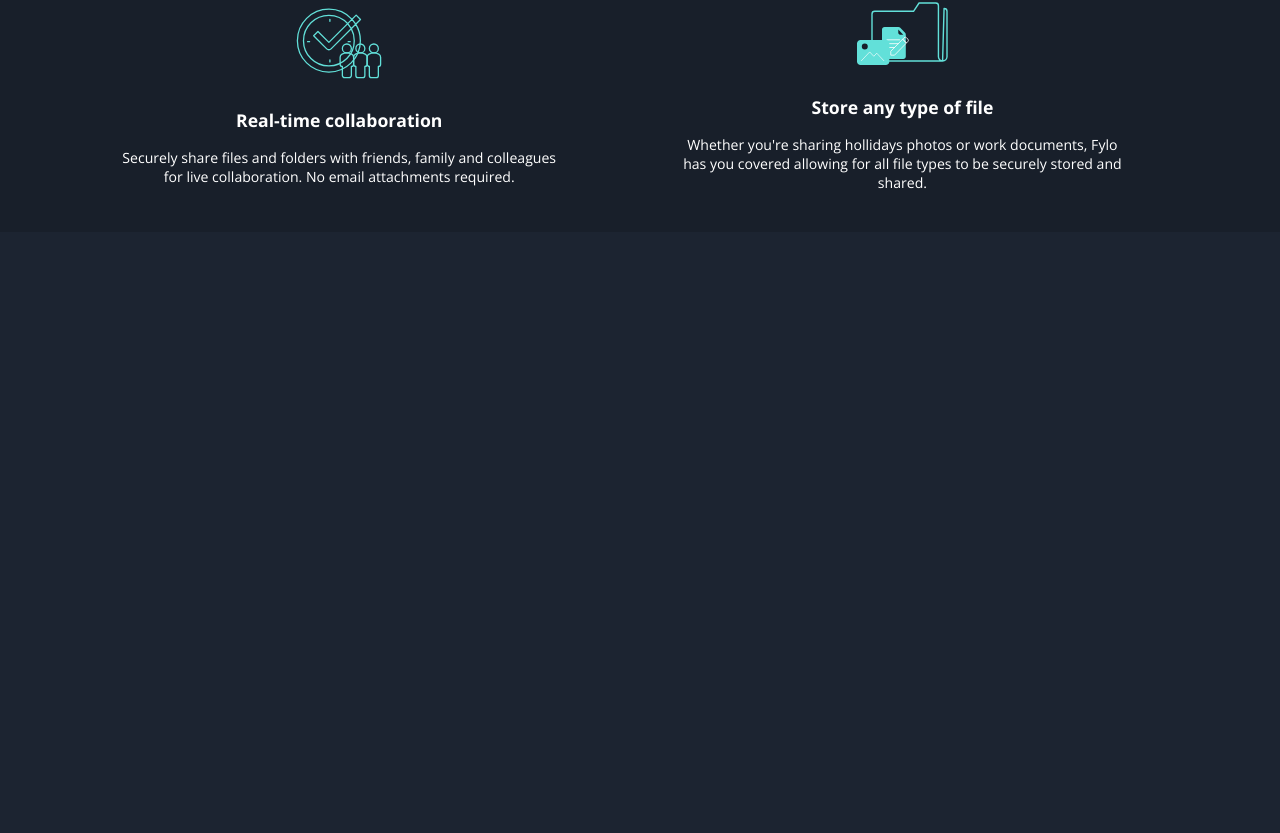
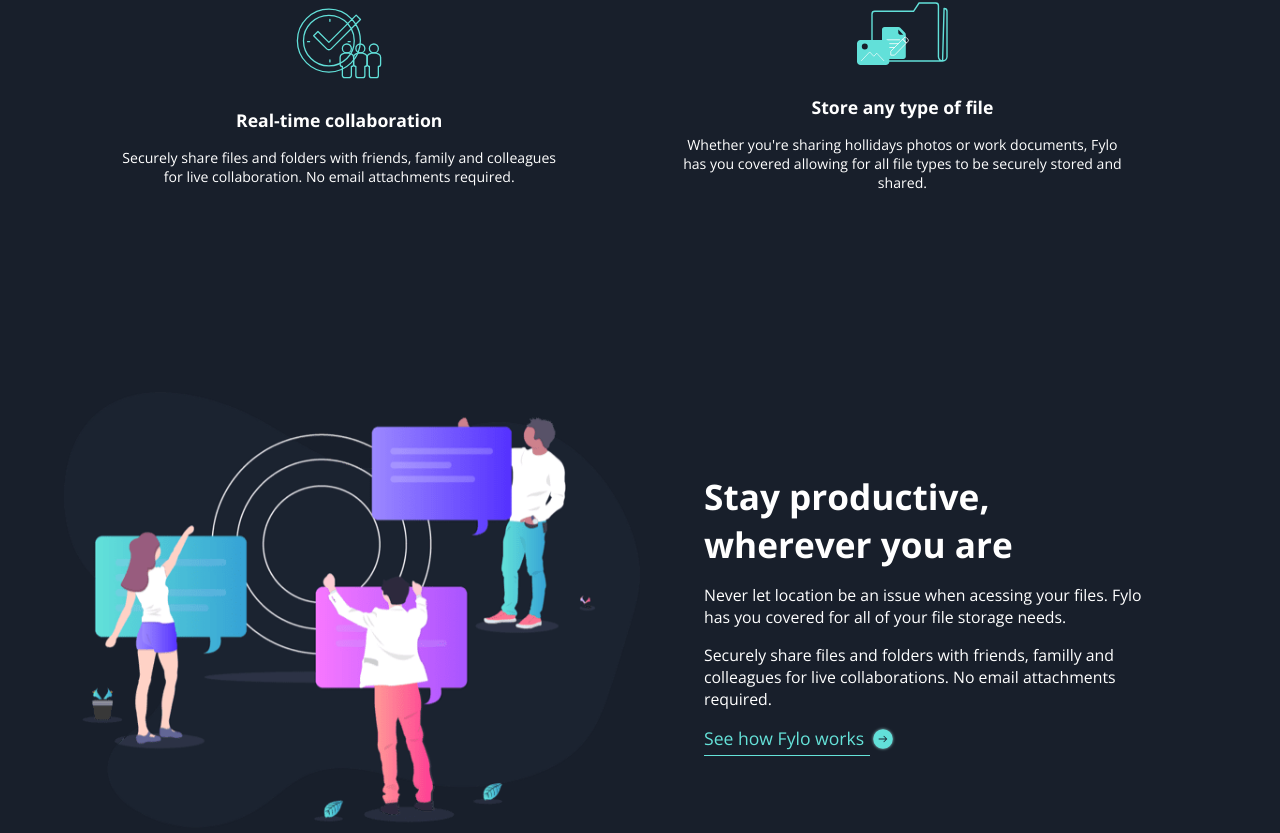
Before and after one commit to matheush9/fylo-dark-page, a Next.js app: page / in a window 1280 px wide. Shown: the part 1411-2244 px from the top of the page. Before the commit the page ends 1643 px from the top, so only its background shows below. Built offline with nearby package versions, Linux system fonts and the light colour scheme.

Commit message:
Stay production component

```diff
--- a/src/components/Hero/hero.module.scss
+++ b/src/components/Hero/hero.module.scss
@@ -1,6 +1,11 @@
 @import "/src/styles/cores.scss";
 
 .component {
+  background-color: $dark-blue1;
+  background-image: url('/images/bg-curvy-desktop.svg');
+  background-repeat: no-repeat;
+  background-size: cover;
+  background-position: center;
   .intro {
     display: flex;
     align-items: center;
--- a/src/components/Items/items.module.scss
+++ b/src/components/Items/items.module.scss
@@ -1,8 +1,7 @@
 @import "/src/styles/cores.scss";
 
 .component {
-  margin-top: 20vh;
-  background-color: $dark-blue2;
+  margin: 20vh 0;
 
   .items {
     display: flex;
--- a/src/components/StayProductive/index.jsx
+++ b/src/components/StayProductive/index.jsx
@@ -1 +1,34 @@
 import styles from "./stayproductive.module.scss";
+import Image from "next/image";
+
+export default function StayProductive() {
+  return (
+    <div className={styles.component}>
+      <div className={styles.stayImage}>
+        <img src="/images/illustration-stay-productive.png" alt="" />
+      </div>
+
+      <div className={styles.stayText}>
+        <h2>Stay productive, wherever you are</h2>
+        <p>
+          Never let location be an issue when acessing your files. Fylo has you
+          covered for all of your file storage needs.
+        </p>
+        <p>
+          Securely share files and folders with friends, familly and colleagues
+          for live collaborations. No email attachments required.
+        </p>
+
+        <div className={styles.seeHow}>
+          <div>
+            <h4>See how Fylo works</h4>
+            <div className={styles.wrapper}></div>
+          </div>
+          <div className={styles.arrow}>
+            <img src="/images/icon-arrow.svg" alt="" />
+          </div>
+        </div>
+      </div>
+    </div>
+  );
+}
--- a/src/components/StayProductive/stayproductive.module.scss
+++ b/src/components/StayProductive/stayproductive.module.scss
@@ -1 +1,44 @@
 @import "/src/styles/cores.scss";
+
+.component {
+  display: flex;
+  padding: 0 5vw;
+
+  .stayImage {
+    img {
+      width: 45vw;
+    }
+  }
+  .stayText {
+    padding: 0 5vw;
+    margin-top: 10vh;
+    h2 {
+      font-size: 2rem;
+    }
+    p {
+      font-size: 0.9rem;
+      margin: 2vh 0;
+    }
+    .seeHow {
+      display: flex;
+      h4 {
+        color: $cyan;
+        font-weight: 500;
+      }
+      .wrapper {
+        border-bottom: 1px solid $cyan;
+        margin-top: 5px;
+        width: 13vw;
+      }
+      .arrow {
+        display: inline;
+        img {
+          width: 2vw;
+        }
+      }
+    }
+
+  }
+
+
+}
--- a/src/components/Topbar/topbar.module.scss
+++ b/src/components/Topbar/topbar.module.scss
@@ -1,6 +1,7 @@
 @import "/src/styles/cores.scss";
 
 .component {
+  background-color: $dark-blue1;
   display: flex;
   justify-content: space-between;
   padding: 4vw;
--- a/src/pages/index.js
+++ b/src/pages/index.js
@@ -18,8 +18,8 @@
       <Topbar />
       <Hero />
       <Items />
+      <StayProductive />
       {/*
-      <StayProductive />
       <Testemonials />
       <EarlyAcess />
       <Footer /> */}
--- a/src/styles/globals.scss
+++ b/src/styles/globals.scss
@@ -17,12 +17,12 @@
 body {
   overflow-x: hidden;
   width: 100vw;
-  background-color: $dark-blue1;
+  background-color: $dark-blue2;
   color: white;
   font-family: "Open Sans", sans-serif;
   background-image: url('/images/bg-curvy-desktop.svg');
   background-repeat: no-repeat;
-  background-size:auto;
+  background-size: cover;
   background-position: center;
 }
 
```
